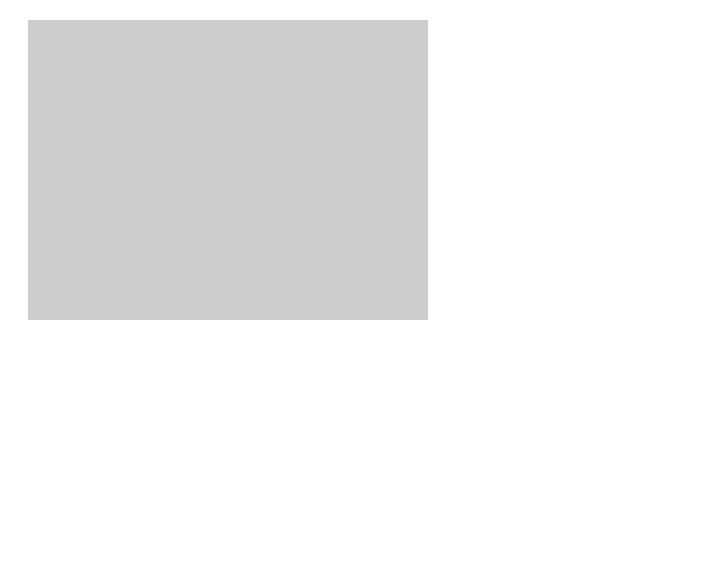
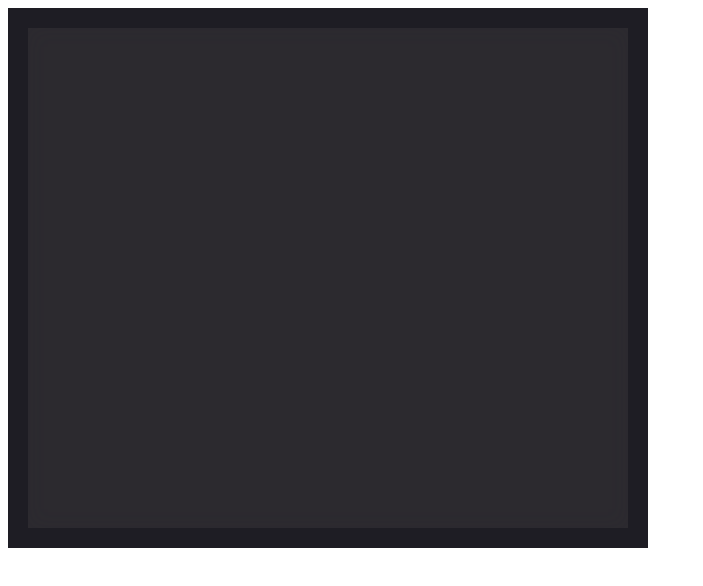
Before and after one commit to Arquimecs/arquimecs.github.io, a plain HTML site: page index.html in a window 1280 px wide. Shown: the whole page, without its empty margins (0-703 px from the left). Drawn offline with Linux system fonts and the light colour scheme.

Commit message:
added topbar, some comments, the scrollbox, changed the scrollbox1 and box1 classes. added some additional assets

```diff
--- a/index.html
+++ b/index.html
@@ -5,6 +5,9 @@
         <link rel="stylesheet" href="styles/styles.css">
     </head>
     <body>
-        <div class="box1"> </div>
+        <div class="topbar"> </div>
+        <div class="scrollbox1"> <!-- main scrollbox-->
+            <div class="box1"> </div>
+        </div>
     </body>
 </html>
--- a/styles/styles.css
+++ b/styles/styles.css
@@ -1,8 +1,20 @@
+
+
+.scrollbox1 {
+  width: max-content;
+  height: max-content;
+  justify-content: center;
+  align-items: center;
+  overflow: auto;
+  background-color: #1e1d24;
+}
 
 .box1 {
-  width: 300px;
-  height: 200px;
-  background-color: black;
+  width: 500px;
+  height: 400px;
+  background-color: rgb(99, 98, 98);
+  position: relative;
+  backdrop-filter: blur(10px);
   opacity: 0.2;
   padding: 50px;
   margin: 20px;
```
Also changed, not shown: 1 other file.
